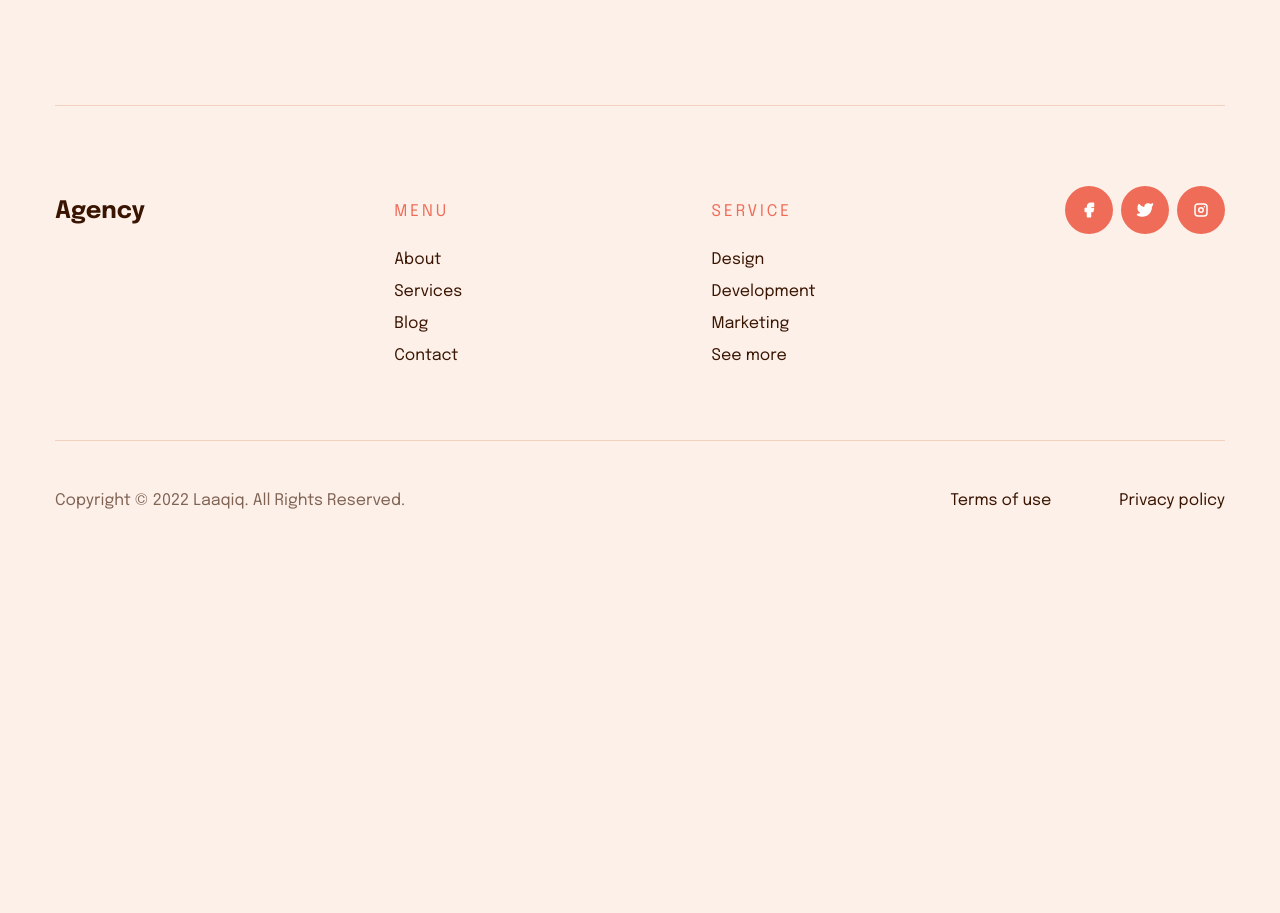
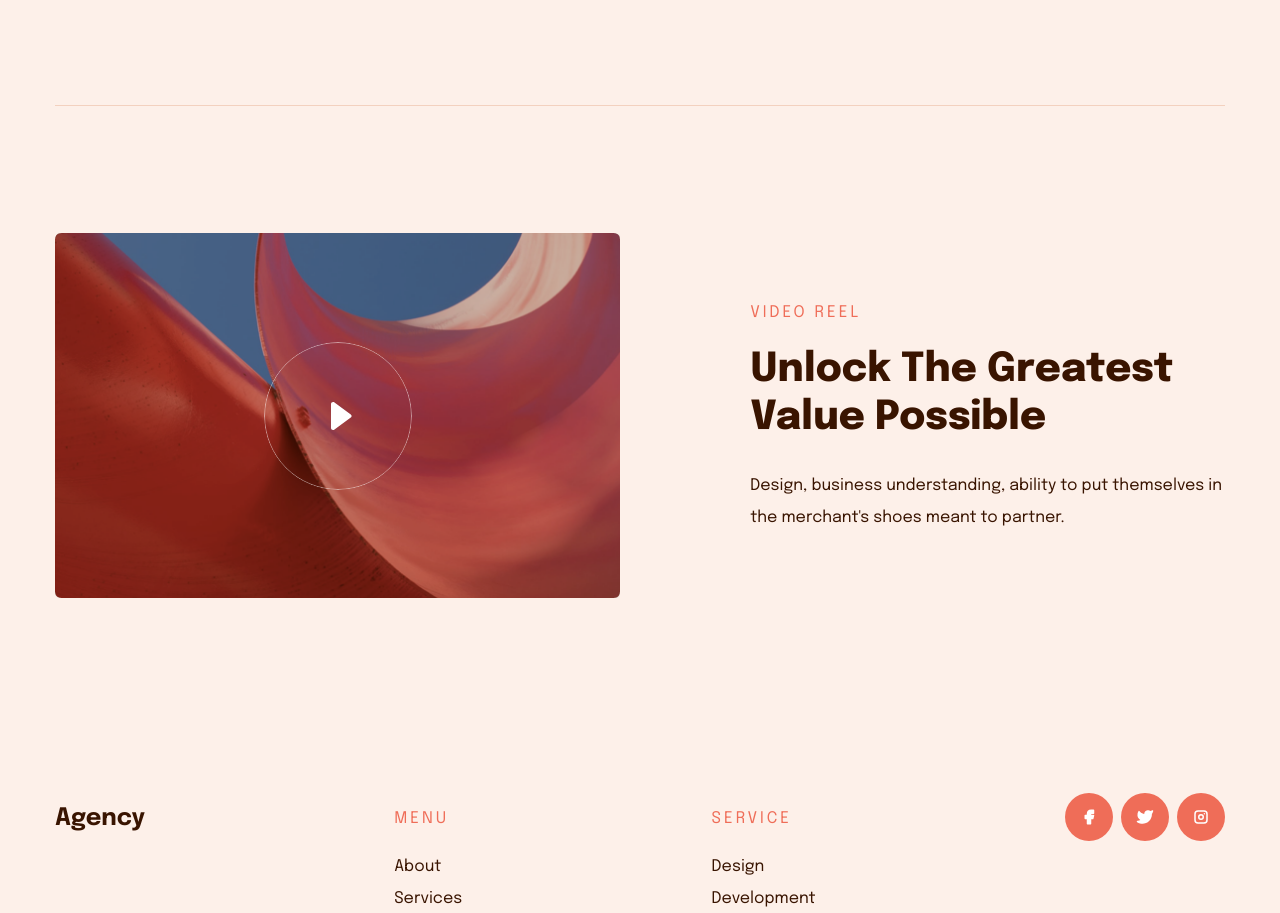
Before and after one commit to E1-XP/PSDxHTML-3, a Gatsby site: page / in a window 1280 px wide. Shown: the part 2527-3440 px from the top of the page. Before the commit the page ends 3100 px from the top, so only its background shows below. Built offline with nearby package versions, Linux system fonts and the light colour scheme; Gatsby itself is replaced by a stand-in of ours.

Commit message:
finish section css

```diff
--- a/src/components/sections/About.tsx
+++ b/src/components/sections/About.tsx
@@ -21,7 +21,7 @@ const aboutSection = () => {
   return (
     <section className="wrapper pt-[71px] md:pt-[101px] ">
       <div className="flex md:gap-8 xl:gap-[130px] pb-[112px] md:pb-[161px] justify-between flex-col md:flex-row">
-        <div className="md:flex md:items-center md:w-1/2">
+        <div className="flex justify-center md:items-center md:w-1/2">
           <StaticImage src="./../../images/about.svg" alt="About Collage" />
         </div>
         <div className="pt-4 md:pt-[70px] md:w-[42%]">
--- /dev/null
+++ b/src/components/sections/VideoReel.tsx
@@ -0,0 +1,35 @@
+import { StaticImage } from "gatsby-plugin-image";
+import * as React from "react";
+
+const VideoReel = () => {
+  const data = {
+    tagText: "Video Reel",
+    heading: "Unlock The Greatest Value Possible",
+    paragraph:
+      "Design, business understanding, ability to put themselves in the merchant's shoes meant to partner.",
+  };
+
+  return (
+    <section className="wrapper flex flex-col md:flex-row pt-[63px] md:pt-[127px] md:gap-8 xl:gap-[130px] pb-[41px] md:pb-[115px]">
+      <div className="flex justify-center md:items-center md:w-1/2 relative">
+        <StaticImage
+          src="./../../images/video.png"
+          alt="Video preview thumbnail"
+          className="pointer-events-none"
+        />
+        <StaticImage
+          src="./../../images/play.svg"
+          alt="Video controls"
+          className="absolute top-1/2 -translate-y-1/2 cursor-pointer rounded-full rounded-full-all-children"
+        />
+      </div>
+      <div className="pt-6 md:pt-0 md:flex md:flex-col md:justify-center md:w-[42%]">
+        <h2 className="h5">{data.tagText}</h2>
+        <h3 className="h3 mt-[17px]">{data.heading}</h3>
+        <p className="text mt-4 md:mt-[28px]">{data.paragraph}</p>
+      </div>
+    </section>
+  );
+};
+
+export default VideoReel;
--- a/src/pages/index.tsx
+++ b/src/pages/index.tsx
@@ -7,6 +7,7 @@ import CompanyList from "../components/sections/CompanyList";
 import AboutSection from "../components/sections/About";
 import HowWeWork from "../components/sections/HowWeWork";
 import SeparatorLine from "../components/Separator";
+import VideoReel from "../components/sections/VideoReel";
 
 const IndexPage: React.FC<PageProps> = () => {
   return (
@@ -17,7 +18,8 @@ const IndexPage: React.FC<PageProps> = () => {
         <SeparatorLine/>
         <AboutSection />
         <HowWeWork />
-        <SeparatorLine/>
+        <SeparatorLine />
+        <VideoReel/>
       </main>
       <Footer />
     </>
--- a/src/styles/global.css
+++ b/src/styles/global.css
@@ -54,3 +54,7 @@ body {
   font-family: "Epilogue";
   background-color: #fdf0e9;
 }
+
+.rounded-full-all-children * {
+  border-radius: 9999px;
+}
```
Also changed, not shown: src/images/play.svg (added), src/images/video.png (added).
